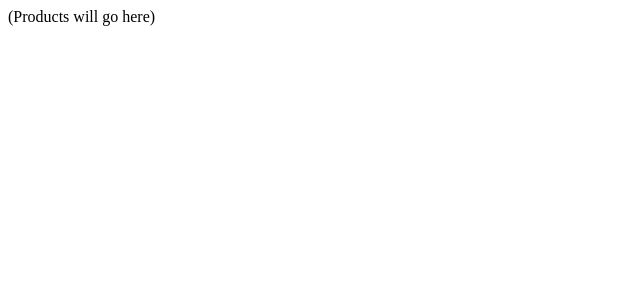
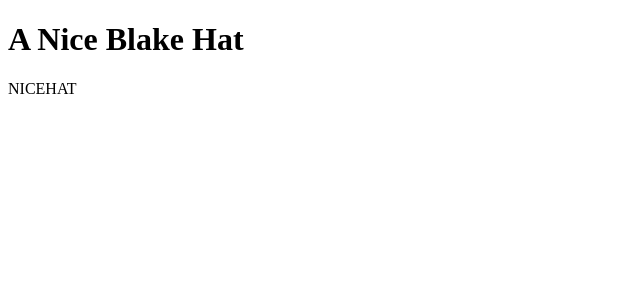
Before and after one commit to DeveloperAlan/angular-inventory-app, an Angular app: page / in a window 1280 px wide. Shown: the top 300 px of the page, without its empty margins (0-640 px from the left). Built offline with nearby package versions, Linux system fonts and the light colour scheme.

Commit message:
show template variables

```diff
--- a/src/app/app.component.html
+++ b/src/app/app.component.html
@@ -1,3 +1,4 @@
 <div class="inventory-app">
-  (Products will go here)
+  <h1>{{ product.name }}</h1>
+  <span>{{ product.sku }}</span>
 </div>
```
